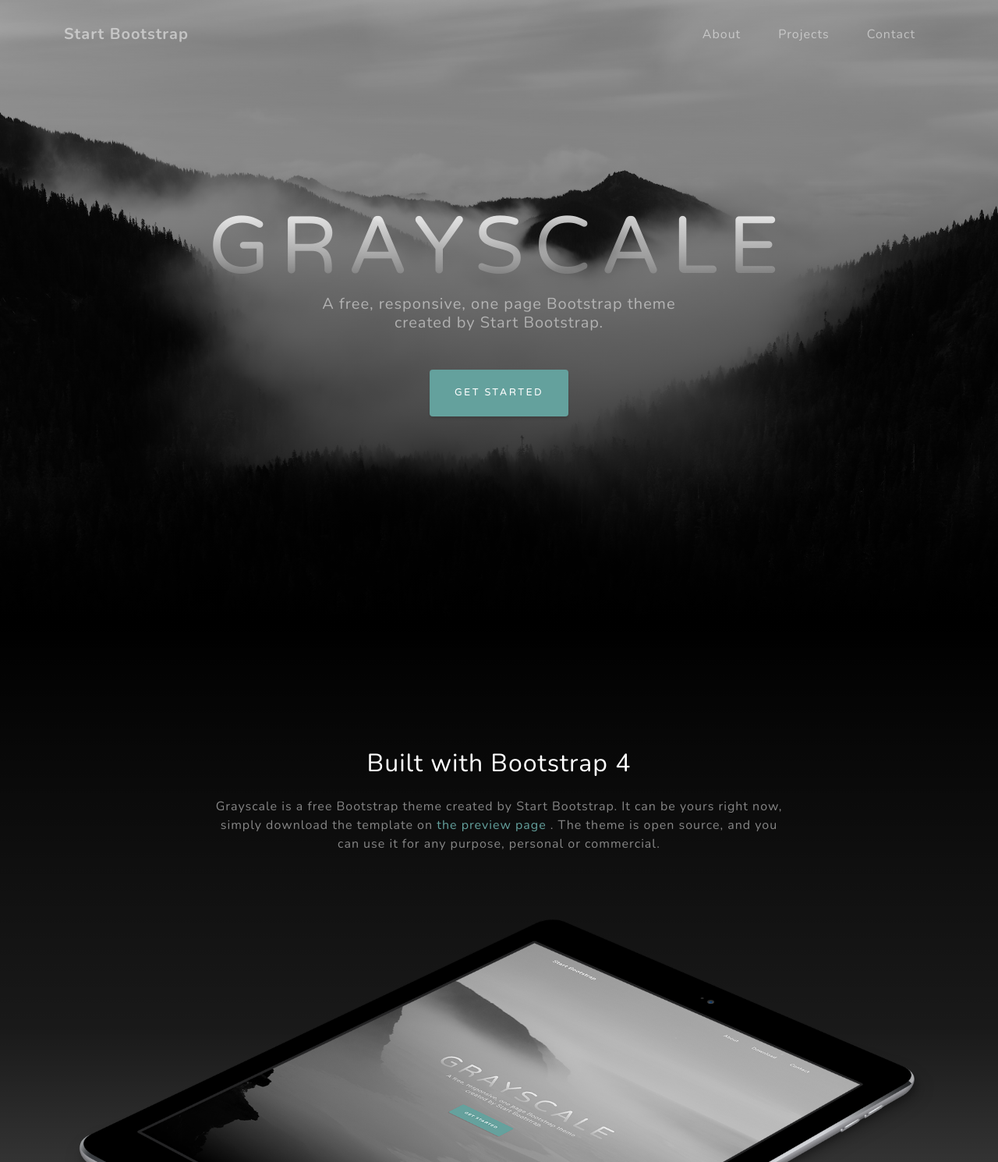
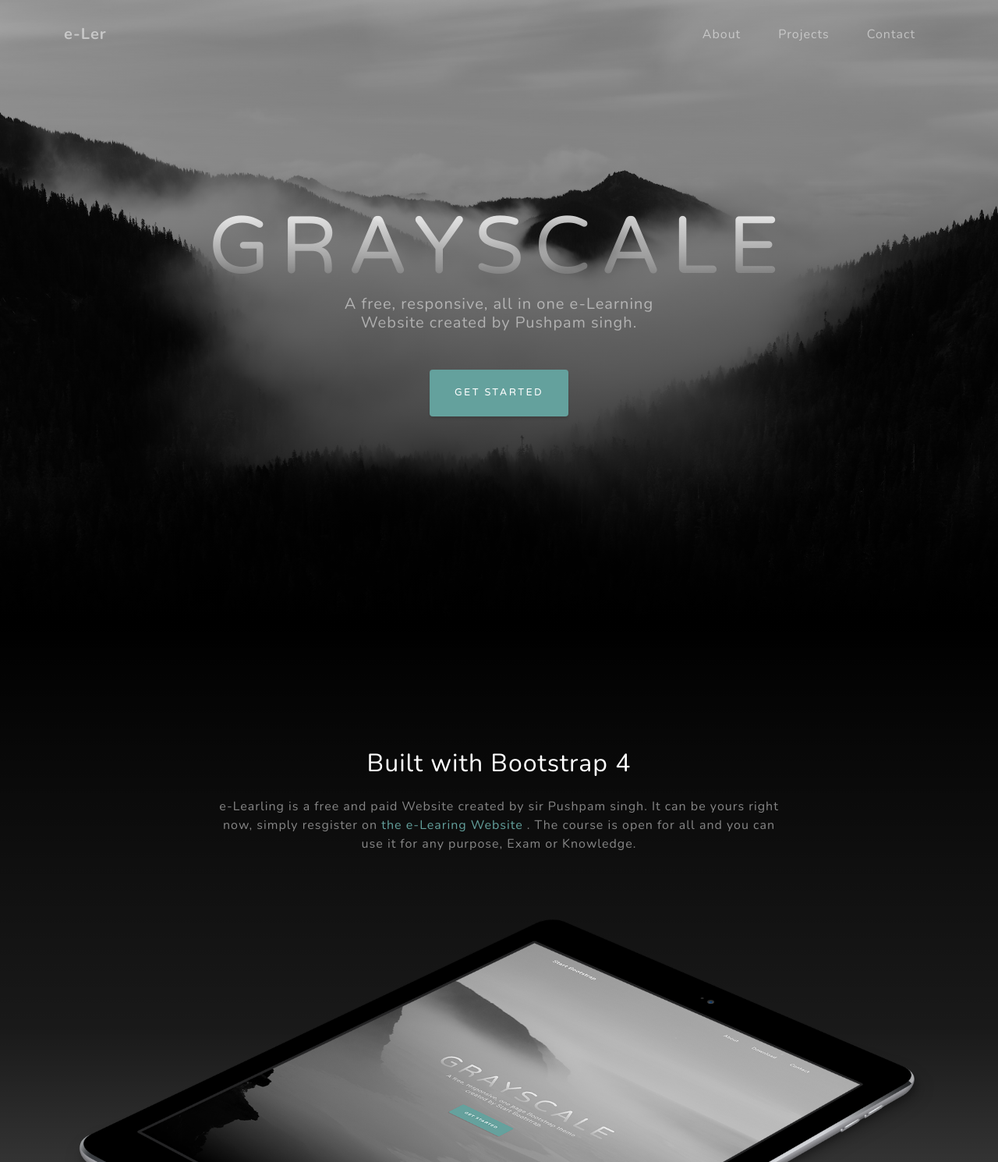
Before and after one commit to pushpam0/boottemplethosting, a plain HTML site: page index.html in a window 1280 px wide. Shown: the top 1490 px of the page at 78% size. Drawn offline with nearby package versions, Linux system fonts and the light colour scheme.

Commit message:
second time updation

```diff
--- a/index.html
+++ b/index.html
@@ -5,7 +5,7 @@
         <meta name="viewport" content="width=device-width, initial-scale=1, shrink-to-fit=no" />
         <meta name="description" content="" />
         <meta name="author" content="" />
-        <title>Grayscale - Start Bootstrap Theme</title>
+        <title>Pushpam</title>
         <link rel="icon" type="image/x-icon" href="assets/img/favicon.ico" />
         <!-- Font Awesome icons (free version)-->
         <script src="https://use.fontawesome.com/releases/v5.15.1/js/all.js" crossorigin="anonymous"></script>
@@ -19,7 +19,7 @@
         <!-- Navigation-->
         <nav class="navbar navbar-expand-lg navbar-light fixed-top" id="mainNav">
             <div class="container">
-                <a class="navbar-brand js-scroll-trigger" href="#page-top">Start Bootstrap</a>
+                <a class="navbar-brand js-scroll-trigger" href="#page-top">e-Ler</a>
                 <button class="navbar-toggler navbar-toggler-right" type="button" data-toggle="collapse" data-target="#navbarResponsive" aria-controls="navbarResponsive" aria-expanded="false" aria-label="Toggle navigation">
                     Menu
                     <i class="fas fa-bars"></i>
@@ -38,7 +38,7 @@
             <div class="container d-flex h-100 align-items-center">
                 <div class="mx-auto text-center">
                     <h1 class="mx-auto my-0 text-uppercase">Grayscale</h1>
-                    <h2 class="text-white-50 mx-auto mt-2 mb-5">A free, responsive, one page Bootstrap theme created by Start Bootstrap.</h2>
+                    <h2 class="text-white-50 mx-auto mt-2 mb-5">A free, responsive, all in one e-Learning Website created by Pushpam singh.</h2>
                     <a class="btn btn-primary js-scroll-trigger" href="#about">Get Started</a>
                 </div>
             </div>
@@ -50,9 +50,9 @@
                     <div class="col-lg-8 mx-auto">
                         <h2 class="text-white mb-4">Built with Bootstrap 4</h2>
                         <p class="text-white-50">
-                            Grayscale is a free Bootstrap theme created by Start Bootstrap. It can be yours right now, simply download the template on
-                            <a href="https://startbootstrap.com/theme/grayscale/">the preview page</a>
-                            . The theme is open source, and you can use it for any purpose, personal or commercial.
+                            e-Learling is a free and paid Website created by sir Pushpam singh. It can be yours right now, simply resgister on
+                            <a href="https://startbootstrap.com/theme/grayscale/">the e-Learing Website</a>
+                            . The course is open for all and you can use it for any purpose, Exam or Knowledge.
                         </p>
                     </div>
                 </div>
```
